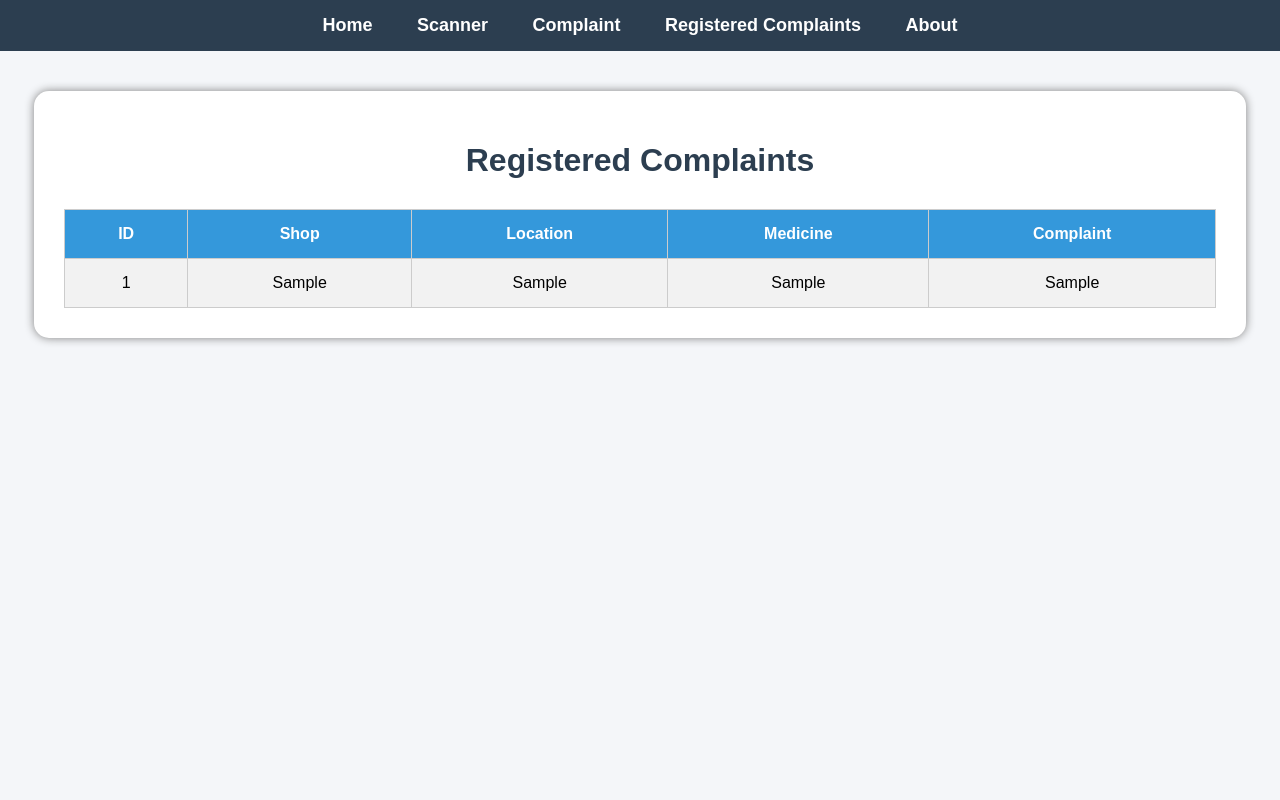
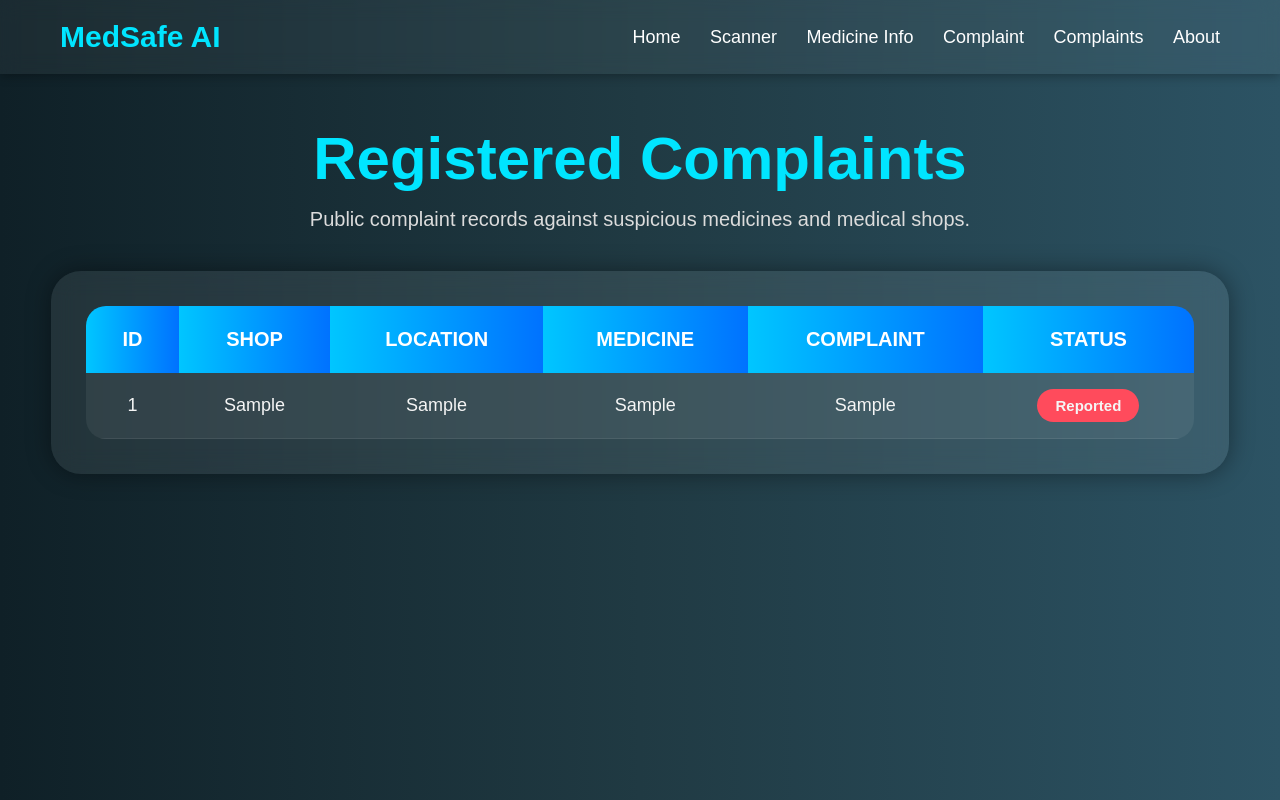
Before and after one commit to likhithkg-guru/AI---Medicine---Safety---system, a Flask app: page /view_complaints in a window 1280 px wide. Run offline with Flask 3, Linux system fonts and the light colour scheme; tables that the repository leaves empty hold one stand-in row (values such as "Sample post").

Commit message:
Updated UI and added new features

```diff
--- a/templates/view_complaints.html
+++ b/templates/view_complaints.html
@@ -7,64 +7,161 @@
 
     <style>
 
+        *{
+            margin:0;
+            padding:0;
+            box-sizing:border-box;
+            font-family:Arial;
+        }
+
         body{
-            font-family: Arial;
-            margin:0;
-            background:#f4f6f9;
+            background:linear-gradient(to right,#0f2027,#203a43,#2c5364);
+            min-height:100vh;
+            color:white;
         }
 
         .navbar{
-            background:#2c3e50;
-            padding:15px;
-            text-align:center;
+
+            width:100%;
+            padding:20px 60px;
+
+            display:flex;
+            justify-content:space-between;
+            align-items:center;
+
+            background:rgba(255,255,255,0.05);
+
+            backdrop-filter:blur(10px);
+
+            box-shadow:0px 2px 10px rgba(0,0,0,0.3);
         }
 
-        .navbar a{
-            color:white;
-            text-decoration:none;
-            margin:20px;
-            font-size:18px;
+        .logo{
+
+            font-size:30px;
             font-weight:bold;
+            color:#00e5ff;
         }
 
-        .navbar a:hover{
-            color:#3498db;
+        .nav-links a{
+
+            text-decoration:none;
+            color:white;
+            margin-left:25px;
+            font-size:18px;
+            transition:0.3s;
+        }
+
+        .nav-links a:hover{
+            color:#00e5ff;
         }
 
         .container{
-            width:90%;
+
+            width:92%;
             margin:auto;
-            margin-top:40px;
-            background:white;
-            padding:30px;
-            border-radius:15px;
-            box-shadow:0px 0px 10px gray;
+            margin-top:50px;
         }
 
-        h1{
+        .title{
+
             text-align:center;
-            color:#2c3e50;
+            margin-bottom:40px;
+        }
+
+        .title h1{
+
+            font-size:60px;
+            color:#00e5ff;
+            margin-bottom:15px;
+        }
+
+        .title p{
+
+            font-size:20px;
+            color:#dcdcdc;
+        }
+
+        .table-box{
+
+            background:rgba(255,255,255,0.08);
+
+            backdrop-filter:blur(12px);
+
+            border-radius:30px;
+
+            padding:35px;
+
+            box-shadow:0px 0px 25px rgba(0,0,0,0.4);
+
+            overflow-x:auto;
         }
 
         table{
+
             width:100%;
             border-collapse:collapse;
-            margin-top:30px;
-        }
-
-        th, td{
-            border:1px solid #ccc;
-            padding:15px;
-            text-align:center;
+            overflow:hidden;
+            border-radius:20px;
         }
 
         th{
-            background:#3498db;
+
+            background:linear-gradient(to right,#00c6ff,#0072ff);
+
+            padding:22px;
+
+            font-size:20px;
+
             color:white;
+
+            text-transform:uppercase;
         }
 
-        tr:nth-child(even){
-            background:#f2f2f2;
+        td{
+
+            padding:22px;
+
+            text-align:center;
+
+            font-size:18px;
+
+            background:rgba(255,255,255,0.06);
+
+            border-bottom:1px solid rgba(255,255,255,0.08);
+
+            color:#f5f5f5;
+        }
+
+        tr:hover td{
+
+            background:rgba(0,229,255,0.12);
+
+            transition:0.3s;
+        }
+
+        .no-data{
+
+            text-align:center;
+
+            padding:40px;
+
+            font-size:28px;
+
+            color:#ff4b5c;
+        }
+
+        .badge{
+
+            background:#ff4b5c;
+
+            padding:8px 18px;
+
+            border-radius:30px;
+
+            font-size:15px;
+
+            font-weight:bold;
         }
 
     </style>
@@ -75,21 +172,46 @@
 
     <div class="navbar">
 
+        <div class="logo">
+            MedSafe AI
+        </div>
+
+        <div class="nav-links">
+
             <a href="/">Home</a>
 
             <a href="/scanner">Scanner</a>
 
+            <a href="/medicine_info">Medicine Info</a>
+
             <a href="/complaint">Complaint</a>
 
-        <a href="/view_complaints">Registered Complaints</a>
+            <a href="/view_complaints">Complaints</a>
 
             <a href="/about">About</a>
 
         </div>
 
+    </div>
+
     <div class="container">
 
+        <div class="title">
+
             <h1>Registered Complaints</h1>
+
+            <p>
+
+                Public complaint records against suspicious
+                medicines and medical shops.
+
+            </p>
+
+        </div>
+
+        <div class="table-box">
+
+            {% if complaints %}
 
             <table>
 
@@ -100,6 +222,7 @@
                     <th>Location</th>
                     <th>Medicine</th>
                     <th>Complaint</th>
+                    <th>Status</th>
 
                 </tr>
 
@@ -108,10 +231,24 @@
                 <tr>
 
                     <td>{{ complaint[0] }}</td>
+
                     <td>{{ complaint[1] }}</td>
+
                     <td>{{ complaint[2] }}</td>
+
                     <td>{{ complaint[3] }}</td>
+
                     <td>{{ complaint[4] }}</td>
+
+                    <td>
+
+                        <span class="badge">
+
+                            Reported
+
+                        </span>
+
+                    </td>
 
                 </tr>
 
@@ -119,6 +256,18 @@
 
             </table>
 
+            {% else %}
+
+            <div class="no-data">
+
+                🚫 No Complaints Registered Yet
+
+            </div>
+
+            {% endif %}
+
+        </div>
+
     </div>
 
 </body>
```
Lines whose indentation alone changed are shown as unchanged.
